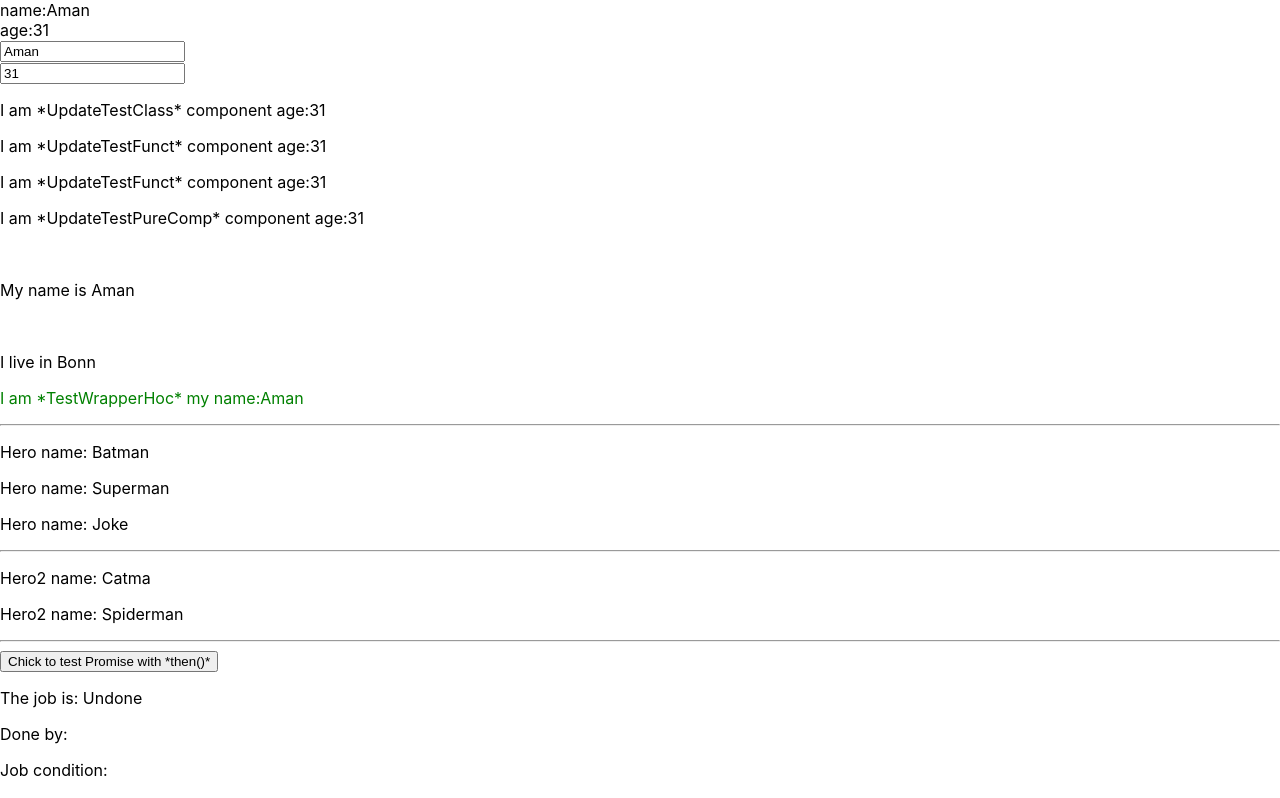
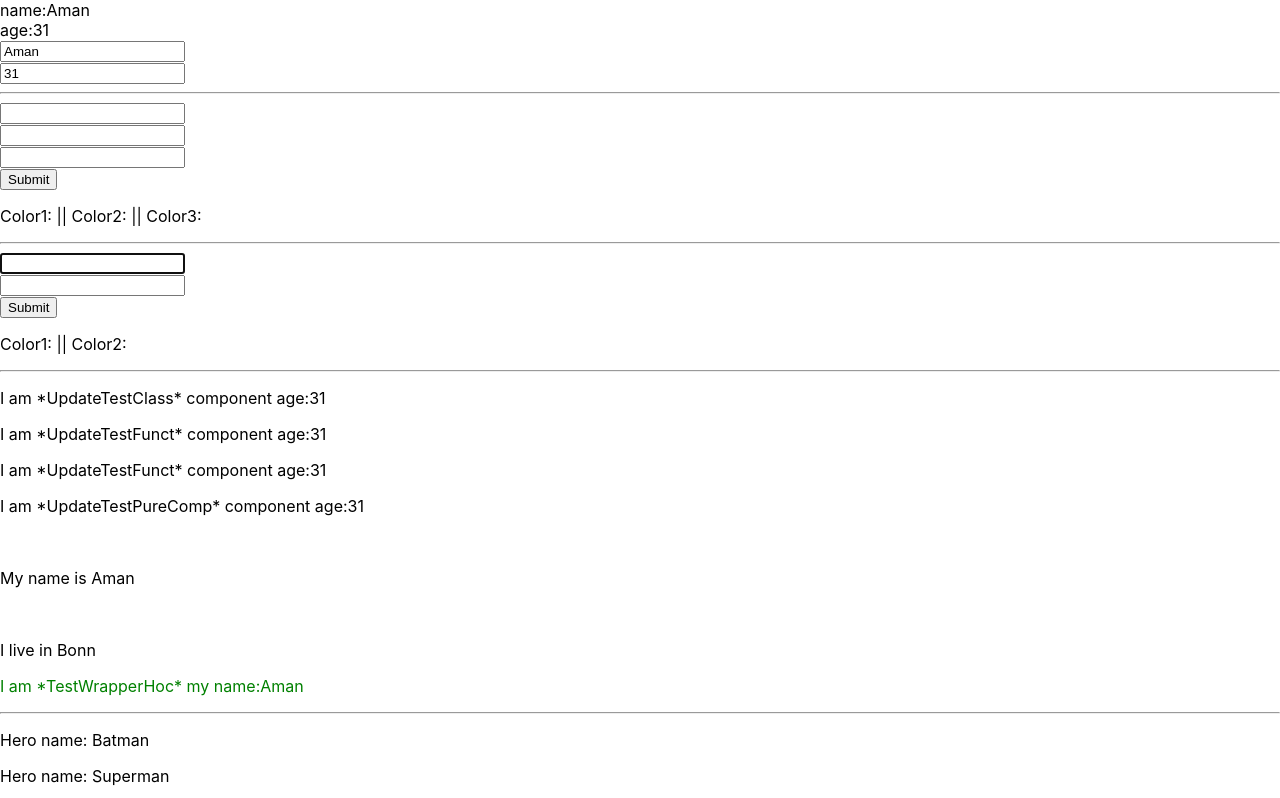
Before and after one commit to AmanAzim/Testing-Advance-HOC-Hooks-ref-Await-React, a React app: page / in a window 1280 px wide. Shown: the top 798 px of the page. Built offline with nearby package versions, Linux system fonts and the light colour scheme.

Commit message:
"passing ref to child"

```diff
--- a/src/components/awaitÂndPromise/awaitAndPromise.js
+++ b/src/components/awaitÂndPromise/awaitAndPromise.js
@@ -6,7 +6,8 @@ import injectSheet from 'react-jss'
 const style={
     gridContainer:{
         display: 'grid',
-        gridTemplateColumns: 'auto auto auto auto'
+        gridTemplateColumns: 'auto auto auto auto',
+        color:'blue'
     }
 };
 
--- a/src/components/infoViewer.js
+++ b/src/components/infoViewer.js
@@ -1,5 +1,9 @@
 import React from 'react';
+
 import MyInput from './myInput'
+import MyInputClassComp from './myInputClassComp'
+import MultiInputRefsClassComp from './refs/multiInputRefsClassComp'
+import MultiInputRefs2 from './refs/multiInputRefs2'
 
 const InfoViewer = (props) => {
 
@@ -11,7 +15,12 @@ const InfoViewer = (props) => {
             age:{age}<br/>
 
             <MyInput type="text" name="username" value={name} onChangeHandler={onChangeHandler}/>
-            <MyInput type="number" name="age" value={age} onChangeHandler={onChangeHandler}/>
+            <MyInputClassComp type="number" name="age" value={age} onChangeHandler={onChangeHandler}/>
+            <hr/>
+            <MultiInputRefsClassComp />
+            <hr/>
+             <MultiInputRefs2 />
+            <hr/>
         </div>
     );
 };
--- a/src/components/myInput.js
+++ b/src/components/myInput.js
@@ -1,9 +1,16 @@
-import React from 'react';
+import React,{useRef, useEffect} from 'react';
 
 const MyInput = (props) => {
+
+    const inputElemRef=useRef(null);//we create a variable to store reference with a initial value of null.
+
+    useEffect(()=>{
+        //inputElemRef.current.focus();
+    },[]);
+
     return (
         <div>
-           <input {...props} onChange={props.onChangeHandler}/>
+           <input {...props} onChange={props.onChangeHandler} ref={inputElemRef}/>
         </div>
     );
 };
--- /dev/null
+++ b/src/components/myInputClassComp.js
@@ -0,0 +1,33 @@
+import React, {Component} from 'react';
+
+class MyInputClassComp extends Component {
+    constructor(props){
+        super(props);
+        //Modern approach of creating reference to an Element
+        this.inputElemRef=React.createRef();//this will allow us to create reference to any element where "this.inputElemRef" is placed
+    }
+    componentDidMount() {
+        //document.querySelector('input').focus()//for normal JavaScript//It will not focus on the "input" of this component but it will focus on the any "input" it will find first on the DOM as it is a normal Js method.
+        //document.getElementById('2').focus()//However we can select this specific "input with ID".
+
+        //this.inputElm1.focus();//the "inputElm1" is already created and contain the reference of the "input" as we are accessing it inside componentDidMount() after the component is already been created.
+        this.inputElemRef.current.focus()
+    }
+
+    render() {
+        return (
+            <div>
+               <input id="2" {...this.props}
+                      onChange={this.props.onChangeHandler}
+                      ref={this.inputElemRef}
+                      //ref={(input2ref)=>{
+                          //input2ref.focus(); //to directly focus this "input"
+                          //this.inputElm1=input2ref; //we store the reference of this "input" into a class property "inputElm1" by creating it immediately Note: "inputElm1" is a class property not a state property so we cannot access it like "this.state.inputElm1"
+                      //}}
+               />
+            </div>
+        );
+    }
+}
+
+export default MyInputClassComp;
--- /dev/null
+++ b/src/components/refs/childInputRef.js
@@ -0,0 +1,14 @@
+import React from 'react';
+
+const ChildInputRef = (props) => {
+     return (
+        <input type="text" name="input2"
+               value={props.value}
+               onChange={props.onChange}
+               ref={props.childRef}
+               onKeyUp={props.onKeyUp}
+        />
+     );
+};
+
+export default ChildInputRef;
--- /dev/null
+++ b/src/components/refs/multiInputRefs2.js
@@ -0,0 +1,86 @@
+import React, {Component} from 'react';
+
+import ChildInputRef from './childInputRef'
+
+
+class MultiInputRefs2 extends Component {
+
+    constructor(props){
+        super(props);
+        //Modern approach of creating reference to an Element
+        this.inputElemRef1=React.createRef();//this will allow us to create reference to any element where "this.inputElemRef" is placed
+        this.inputElemRef2=React.createRef();
+        this.submitBtnRef=React.createRef();
+
+        this.state={
+            color1:'',
+            color2:'',
+            submitVal:''
+        }
+    }
+
+    onChangeHaldler=(event)=>{
+        const name=event.target.name;
+        if(name==='input1'){
+            this.setState({color1:event.target.value})
+        }
+        if(name==='input2'){
+            this.setState({color2:event.target.value})
+        }
+        if(name==='input3'){
+            this.setState({color3:event.target.value})
+        }
+    };
+
+    onKeyUpHandler=(event, refNum)=>{
+        console.log('keyCode:'+event.keyCode);//Gives the code of the pressed key// "Ënter" key have the code "13"
+        if(event.keyCode===13){
+           switch (refNum) {
+               case 0:
+                   this.inputElemRef2.current.focus();
+                   break;
+               case 1:
+                   this.submitBtnRef.current.click();
+                   break;
+
+           }
+        }
+    };
+
+    submitHandler=()=>{
+        this.setState({submitVal:'Submitted'})
+    };
+
+    componentDidMount() {
+       this.inputElemRef1.current.focus();
+    }
+
+    render() {
+        return (
+            <div>
+                <input type="text" name="input1"
+                       value={this.state.color1}
+                       onChange={this.onChangeHaldler}
+                       ref={this.inputElemRef1}
+                       onKeyUp={(e)=>this.onKeyUpHandler(e, 0)}
+                /><br/>
+                <ChildInputRef value={this.state.color2}
+                               onChange={this.onChangeHaldler}
+                               //childRef={(ref)=>{this.inputElemRef2=ref}}
+                               childRef={this.inputElemRef2}
+                               onKeyUp={(e)=>this.onKeyUpHandler(e, 1)}
+                /><br/>
+                <button type="submit"
+                        onClick={this.submitHandler}
+                        ref={this.submitBtnRef}
+                >Submit</button>
+
+                <p>Color1:{this.state.color1} || Color2:{this.state.color2}</p>
+
+                <p>{this.state.submitVal}</p>
+            </div>
+        );
+    }
+}
+
+export default MultiInputRefs2;
--- /dev/null
+++ b/src/components/refs/multiInputRefsClassComp.js
@@ -0,0 +1,81 @@
+import React, {Component} from 'react';
+
+class MultiInputRefsClassComp extends Component {
+    state={
+        color1:'',
+        color2:'',
+        color3:'',
+        submitVal:''
+    }
+
+    onChangeHaldler=(event)=>{
+        const name=event.target.name;
+        if(name==='input1'){
+            this.setState({color1:event.target.value})
+        }
+        if(name==='input2'){
+            this.setState({color2:event.target.value})
+        }
+        if(name==='input3'){
+            this.setState({color3:event.target.value})
+        }
+    };
+
+    onKeyUpHandler=(event, refName)=>{
+       // console.log('keyCode:'+event.keyCode);//Gives the code of the pressed key// "Ënter" key have the code "13"
+        if(event.keyCode===13){
+          switch (refName) {
+              case 'color1input':
+                  this.color2input.focus();
+                  break;
+              case 'color2input':
+                  this.color3input.focus();
+                  break;
+              case 'color3input':
+                  this.submitBtnRef.click();
+          }
+        }
+    };
+
+    submitHandler=()=>{
+        this.setState({submitVal:'Submitted'})
+    };
+
+    componentDidMount() {
+        this.color1input.focus();//so that at the beginning the first input field will be focused
+    }
+
+    render() {
+        return (
+            <div>
+                <input type="text" name="input1"
+                       value={this.state.color1}
+                       onChange={(e)=>this.onChangeHaldler(e)}
+                       ref={(ref)=>{this.color1input=ref}}
+                       onKeyUp={(e)=>this.onKeyUpHandler(e, 'color1input')}
+                /><br/>
+                <input type="text" name="input2"
+                       value={this.state.color2}
+                       onChange={(e)=>this.onChangeHaldler(e)}
+                       ref={(ref)=>{this.color2input=ref}}
+                       onKeyUp={(e)=>this.onKeyUpHandler(e, 'color2input')}
+                /><br/>
+                <input type="text" name="input3"
+                       value={this.state.color3}
+                       onChange={(e)=>this.onChangeHaldler(e)}
+                       ref={(ref)=>{this.color3input=ref}}
+                       onKeyUp={(e)=>this.onKeyUpHandler(e, 'color3input')}
+                /><br/>
+                <button type="submit"
+                        onClick={this.submitHandler}
+                        ref={(ref=>this.submitBtnRef=ref)}>Submit</button>
+
+                <p>Color1:{this.state.color1} || Color2:{this.state.color2} || Color3:{this.state.color3}</p>
+
+                <p>{this.state.submitVal}</p>
+            </div>
+        );
+    }
+}
+
+export default MultiInputRefsClassComp;
```
